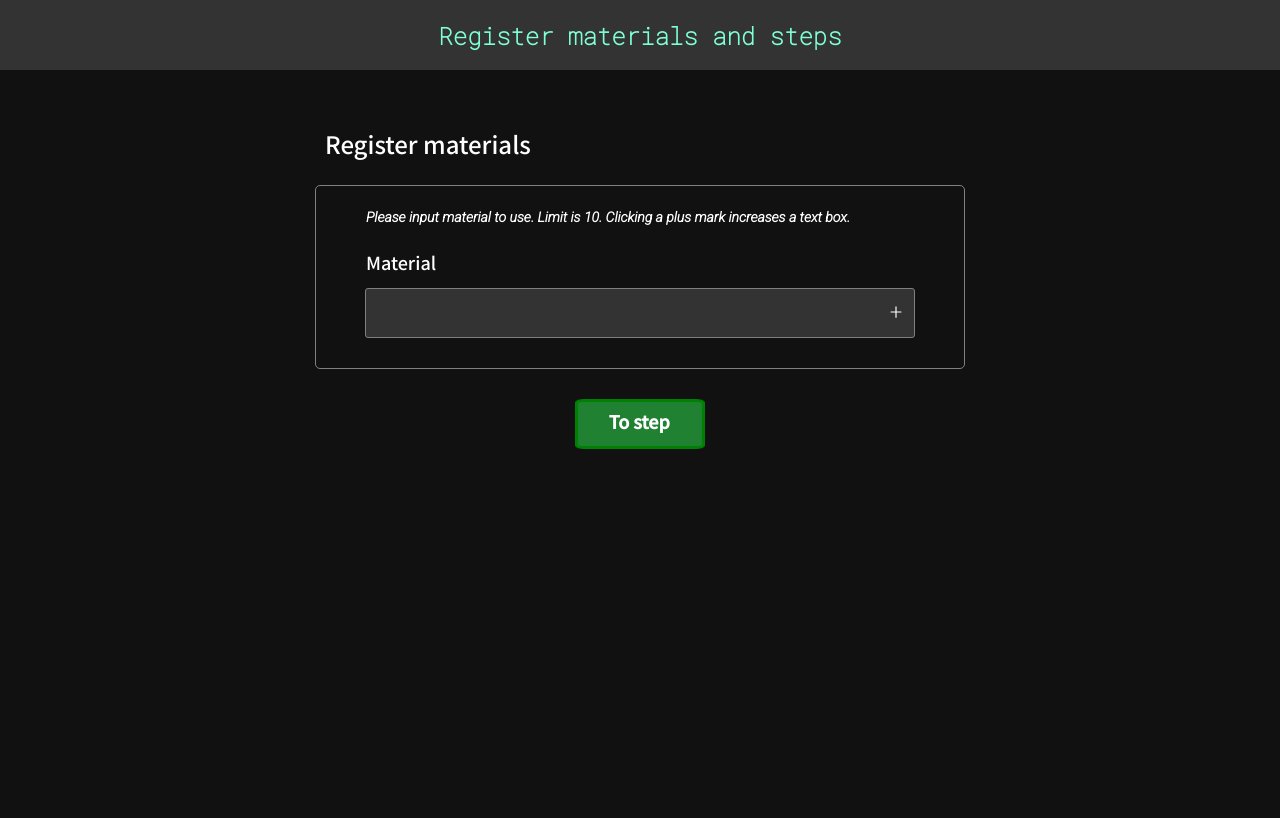
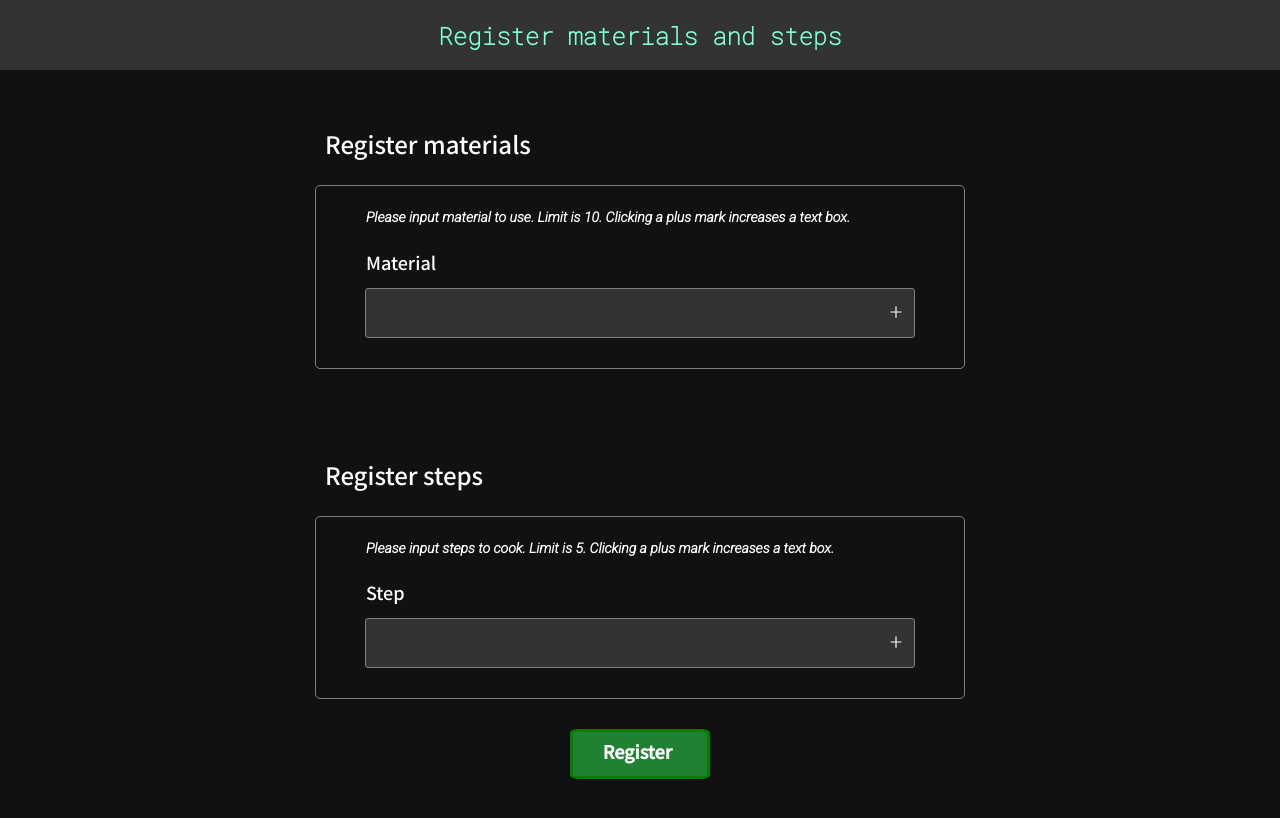
Before and after one commit to NK-shinonomesora/CookAppWithNext, a Next.js app in the folder cook-app/: page /register in a window 1280 px wide. Shown: the top 818 px of the page. Built offline with nearby package versions, Linux system fonts and the light colour scheme.

Commit message:
Implement register test

```diff
--- a/cook-app/pages/register.tsx
+++ b/cook-app/pages/register.tsx
@@ -5,10 +5,9 @@ import { AiOutlinePlus } from 'react-icons/ai'
 
 interface RegisterStateProp {
   limitOfMaterialNum: number
-  setWhichPage: (str: string) => void
   materialInputNum: number
   setMaterialInputNum: (n: number) => void
-  Increase: () => void
+  IncreaseMaterial: () => void
   materials: string[]
   setMaterials: (strary: string[]) => void
   limitOfStepNum: number
@@ -16,42 +15,58 @@ interface RegisterStateProp {
   setStepInputNum: (n: number) => void
   steps: string[]
   setSteps: (strary: string[]) => void
+  SetInputtedMaterial: (idx: number, value: string) => void
+  SetInputtedStep: (idx: number, value: string) => void
+  IncreaseStep: () => void
 }
 
 const RegisterContext = createContext<RegisterStateProp | null>(null);
 
 export const RegisterProp = () => {
   const limitOfMaterialNum = 10;
-  const [whichPage, setWhichPage] = useState<string>("material");
   const [materialInputNum, setMaterialInputNum] = useState<number>(1);
   const [materials, setMaterials] = useState<string[]>(Array(limitOfMaterialNum).fill(""));
   const limitOfStepNum = 5;
   const [stepInputNum, setStepInputNum] = useState<number>(1);
   const [steps, setSteps] = useState<string[]>(Array(limitOfStepNum).fill(""));
 
-  const Increase = () => {
+  const IncreaseMaterial = () => {
     setMaterialInputNum((materialInputNum) => materialInputNum + 1)
+  }
+
+  const SetInputtedMaterial = (idx: number, value: string) => {
+    materials[idx] = value;
+    setMaterials(materials);
+  }
+
+  const SetInputtedStep = (idx: number, value: string) => {
+    steps[idx] = value;
+    setSteps(steps);
+  }
+
+  const IncreaseStep = () => {
+    setStepInputNum((stepInputNum) => stepInputNum + 1);
   }
 
   return {
     limitOfMaterialNum: limitOfMaterialNum,
-    whichPage: whichPage,
-    setWhichPage: setWhichPage,
     materialInputNum: materialInputNum,
     setMaterialInputNum: setMaterialInputNum,
-    Increase: Increase,
+    IncreaseMaterial: IncreaseMaterial,
     materials: materials,
     setMaterials: setMaterials,
     limitOfStepNum: limitOfStepNum,
     stepInputNum: stepInputNum,
     setStepInputNum: setStepInputNum,
     steps: steps,
-    setSteps: setSteps
+    setSteps: setSteps,
+    SetInputtedMaterial: SetInputtedMaterial,
+    SetInputtedStep: SetInputtedStep,
+    IncreaseStep: IncreaseStep,
   }
 }
 
 const Register: NextPage = () => {
-
   const registerState = RegisterProp();
 
   return (
@@ -59,9 +74,8 @@ const Register: NextPage = () => {
     <RegisterContext.Provider value={registerState}>
       <div className={styles.fullpage}>
         <Header />
-        {
-          registerState.whichPage === "material" ? <Material /> : <Step />
-        }
+        <Material />
+        <Step />
       </div>
     </RegisterContext.Provider>
     </>
@@ -69,6 +83,7 @@ const Register: NextPage = () => {
 }
 
 export default Register
+
 
 const Header = () => {
   return (
@@ -80,44 +95,10 @@ const Header = () => {
   )
 }
 
-interface MaterialProp {
-  limitOfMaterialNum: number
-  materialInputNum: number
-  setMaterialInputNum: (n: number) => void
-  Increase: () => void
-  materials: string[]
-  setMaterials: (strary: string[]) => void
-  setWhichPage: (str: string) => void
-  SetInputtedMaterial: (idx: number, value: string) => void
-}
-
-export const MaterialProp = (): MaterialProp | null => {
+export const Material = () => {
   const registerContext = useContext(RegisterContext);
   if(!registerContext) return null;
-  const { limitOfMaterialNum, materialInputNum, setMaterialInputNum, Increase, materials, setMaterials, setWhichPage } = registerContext;
-
-  const SetInputtedMaterial = (idx: number, value: string) => {
-    materials[idx] = value;
-    setMaterials(materials);
-  }
-
-  return {
-    limitOfMaterialNum: limitOfMaterialNum,
-    materialInputNum: materialInputNum,
-    setMaterialInputNum: setMaterialInputNum,
-    Increase: Increase,
-    materials: materials,
-    setMaterials: setMaterials,
-    setWhichPage: setWhichPage,
-    SetInputtedMaterial: SetInputtedMaterial,
-  }
-
-}
-
-export const Material = () => {
-  const  materialProp = MaterialProp();
-  if(!materialProp) return null;
-  const { limitOfMaterialNum, materialInputNum, setWhichPage, SetInputtedMaterial, Increase } = materialProp;
+  const { limitOfMaterialNum, materialInputNum, SetInputtedMaterial, IncreaseMaterial } = registerContext;
 
   return (
     <div className={styles.flex}>
@@ -141,7 +122,7 @@ export const Material = () => {
                 &&
                 <AiOutlinePlus
                   data-testid="plusmark"
-                  onClick={() => Increase()}
+                  onClick={() => IncreaseMaterial()}
                   className={styles.plus}
                   color="white">
                 </AiOutlinePlus>
@@ -152,27 +133,14 @@ export const Material = () => {
           }
         </div>
       </div>
-      <div className={styles.wrap}>
-        <div className={styles.toStepBox}>
-          <h4 onClick={() => setWhichPage("aaa")}>To step</h4>
-        </div>
-      </div>
     </div>
   )
 }
 
-const Step = () => {
+export const Step = () => {
   const registerContext = useContext(RegisterContext);
-  const { limitOfStepNum, steps, setSteps, stepInputNum, setStepInputNum } = registerContext!;
-
-  const SetInputtedStep = (idx: number, value: string) => {
-    steps[idx] = value;
-    setSteps(steps);
-  }
-
-  const AddInput = () => {
-    setStepInputNum(stepInputNum + 1);
-  }
+  if(!registerContext) return null;
+  const { limitOfStepNum, stepInputNum, SetInputtedStep, IncreaseStep } = registerContext!;
 
   return (
     <div className={styles.flex}>
@@ -195,7 +163,7 @@ const Step = () => {
                 (stepInputNum === i + 1 && stepInputNum < limitOfStepNum)
                 &&
                 <AiOutlinePlus
-                  onClick={() => AddInput()}
+                  onClick={() => IncreaseStep()}
                   className={styles.plus}
                   color="white">
                 </AiOutlinePlus>
@@ -206,6 +174,11 @@ const Step = () => {
           }
         </div>
       </div>
+      <div className={styles.wrap}>
+        <div className={styles.toStepBox}>
+          <h4 onClick={() => ""}>Register</h4>
+        </div>
+      </div>
     </div>
   )
 }
--- a/cook-app/styles/register.module.css
+++ b/cook-app/styles/register.module.css
@@ -102,7 +102,7 @@
   margin-top: 30px;
   border: solid 3px green;
   border-radius: 7%;
-  width: 130px;
+  width: 140px;
   height: 50px;
   background-color: rgba(47, 255, 85, 0.47);
 }
@@ -115,7 +115,3 @@
   font-size: 18px;
   font-family: 'Noto Sans JP', sans-serif;
 }
-
-.test {
-  color: white;
-}
```
Also changed, not shown: 1 other file (tests, documents, lock files or other folders).
